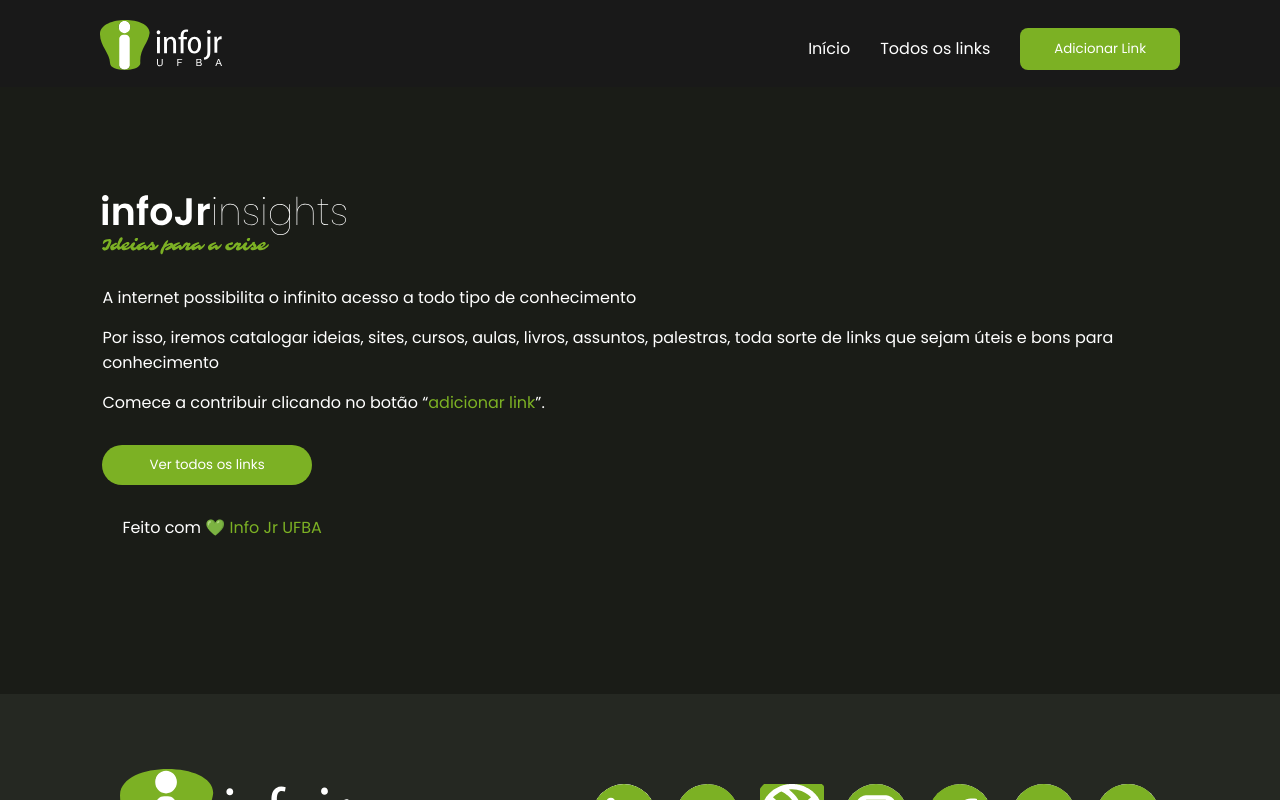
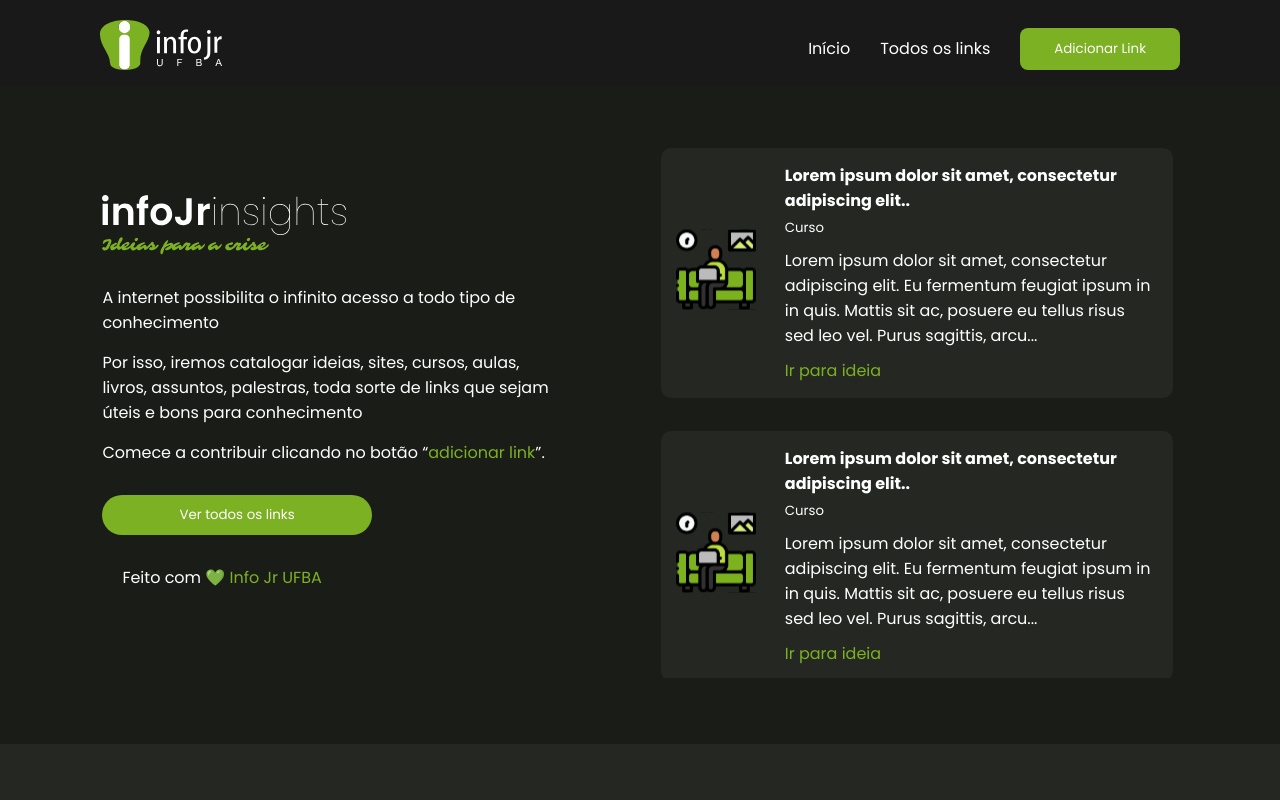
Before and after one commit to laisapereira/infojr-insights, a Next.js app in the folder front-end/infojr-insights/: page / in a window 1280 px wide. Built offline with nearby package versions, Linux system fonts and the light colour scheme.

Commit message:
eslint funcionando

```diff
--- a/front-end/infojr-insights/package.json
+++ b/front-end/infojr-insights/package.json
@@ -24,13 +24,12 @@
     "@typescript-eslint/parser": "^5.8.1",
     "eslint": "^8.5.0",
     "eslint-config-airbnb": "^19.0.4",
+    "eslint-config-airbnb-typescript": "^16.1.0",
     "eslint-config-next": "12.0.7",
     "eslint-config-prettier": "^8.3.0",
+    "eslint-config-typescript": "^3.0.0",
     "eslint-plugin-import": "^2.25.3",
-    "eslint-plugin-jsx-a11y": "^6.5.1",
     "eslint-plugin-prettier": "^4.0.0",
-    "eslint-plugin-react": "^7.28.0",
-    "eslint-plugin-react-hooks": "^4.3.0",
     "eslint-plugin-security": "^1.4.0",
     "eslint-plugin-simple-import-sort": "^7.0.0",
     "eslint-plugin-sonarjs": "^0.11.0",
--- a/front-end/infojr-insights/src/components/Cards/index.tsx
+++ b/front-end/infojr-insights/src/components/Cards/index.tsx
@@ -1,42 +1,29 @@
-import { ContainerCard, Inform } from '../../styles/card';
+import { CardContainer, ContainerCard, Inform } from '../../styles/card'
 
 const Card: React.FC = () => {
-
-    return (
-
-
-
-      < ContainerCard>
+  return (
+    <ContainerCard>
+      <CardContainer>
         <div>
-            <a href="/ideia"><img src={'icon_ideia.svg'} alt="logo" /></a>
+          <a href="/ideia">
+            <img src="icon_ideia.svg" alt="logo" />
+          </a>
         </div>
 
-
         <Inform>
-            <h4>Lorem ipsum dolor sit amet, consectetur adipiscing elit..</h4>
-            <h5> Curso </h5>
-            <p> Lorem ipsum dolor sit amet, consectetur adipiscing elit. Eu fermentum feugiat ipsum in in quis.
-            Mattis sit ac, posuere eu tellus risus sed leo vel. Purus sagittis, arcu... </p>
-            <a href="/ideia"> Ir para ideia </a>
+          <h4>Lorem ipsum dolor sit amet, consectetur adipiscing elit..</h4>
+          <h5> Curso </h5>
+          <p>
+            {' '}
+            Lorem ipsum dolor sit amet, consectetur adipiscing elit. Eu
+            fermentum feugiat ipsum in in quis. Mattis sit ac, posuere eu tellus
+            risus sed leo vel. Purus sagittis, arcu...{' '}
+          </p>
+          <a href="/ideia"> Ir para ideia </a>
         </Inform>
-
-
-
-
-      </ContainerCard>
-
-
-
-
-
-
-
-
-    );
-
+      </CardContainer>
+    </ContainerCard>
+  )
 }
 
-
-
-
 export default Card
--- a/front-end/infojr-insights/src/components/Header/index.tsx
+++ b/front-end/infojr-insights/src/components/Header/index.tsx
@@ -1,68 +1,55 @@
-import React, {useState} from 'react';
-import { Container, MenuItem, Button, Menu, Background } from '../../styles/header';
-import { MdMenu, MdClose } from 'react-icons/md'
+import React, { useState } from 'react'
+import { MdClose, MdMenu } from 'react-icons/md'
 
+import {
+  Background,
+  Button,
+  Container,
+  Menu,
+  MenuItem,
+} from '../../styles/header'
 
 const Header: React.FC = () => {
-
   const [menuAtivado, setmenuAtivado] = useState(false)
 
-    function toggleMenu () {
+  function toggleMenu() {
     setmenuAtivado(!menuAtivado)
-
   }
 
   return (
-
-
-
-
     <Container>
-
       <div>
-            <a href="/"><img src={'Logo Infojr.svg'} alt="logo" /></a>
+        <a href="/">
+          <img src="Logo Infojr.svg" alt="logo" />
+        </a>
       </div>
 
+      <Menu className={menuAtivado ? 'open' : 'closed'} onClick={toggleMenu}>
+        <button id="btn-menu" onClick={toggleMenu}>
+          {' '}
+          {menuAtivado === false ? (
+            <MdMenu size="25" color="#0000" />
+          ) : (
+            <MdClose size="25" color="#7CB124" />
+          )}
+        </button>
 
+        <nav className={menuAtivado ? 'menuOpen' : 'menuClose'}>
+          <MenuItem onClick={toggleMenu}>
+            <a href="/">Início</a>
+          </MenuItem>
+          <MenuItem onClick={toggleMenu}>
+            <a href="/filter">Todos os links</a>
+          </MenuItem>
+          <Button onClick={toggleMenu}>
+            <a href="/form">Adicionar Link</a>
+          </Button>
+        </nav>
 
-          <Menu className={menuAtivado ? "open" : "closed"} onClick ={toggleMenu}>
-            <button id="btn-menu" onClick ={toggleMenu}> {menuAtivado === false ? <MdMenu size="25" color="#0000" /> :
-            <MdClose size="25" color="#7CB124"/>
-
+        <Background className={menuAtivado ? 'overlay' : 'backClose'} />
+      </Menu>
+    </Container>
+  )
 }
 
-            </button>
-
-
-            <nav className={menuAtivado ? "menuOpen" : "menuClose"} >
-
-              <MenuItem onClick ={toggleMenu}><a href="/">Início</a></MenuItem>
-              <MenuItem onClick ={toggleMenu}><a href="/filter">Todos os links</a></MenuItem>
-              <Button onClick ={toggleMenu}><a href="/form">Adicionar Link</a></Button>
-
-            </nav>
-
-            <Background className={menuAtivado ? "overlay" : "backClose"} >
-
-            </Background>
-          </Menu>
-
-
-
-      </Container>
-
-
-
-
-
-
-
-
-    );
-
-}
-
-
-
-
 export default Header
--- a/front-end/infojr-insights/src/styles/asidehome.ts
+++ b/front-end/infojr-insights/src/styles/asidehome.ts
@@ -32,10 +32,10 @@ export const Title = styled.div`
     }
     @media(max-width: 1024px) {
         #title {
-            width: 40vw;
+            width: 30vw;
         }
         #subtitle {
-            width: 30vw;
+            width: 20vw;
         }
 
     }
@@ -57,7 +57,7 @@ export const Main = styled.div`
         width: 80%;
     }
     @media screen and (min-width: 801px) and (max-width: 1300px) {
-        width: 80vw;
+        width: 35vw;
 
 
 
@@ -70,16 +70,20 @@ export const Buttons = styled.div`
     gap: 1rem;
 
     #button-aside-two {
-        padding: 1rem 4.7rem;
+        padding: 1rem 7.7rem;
         border-radius: 3rem;
         height:max-content;
         &:hover {
             cursor:pointer;
         }
+
     }
     span {
         color:  ${props => props.theme.colors.primary}
     }
+
+
+
     @media(max-width: 768px) {
 
         width: 80%;
--- a/front-end/infojr-insights/src/styles/card.ts
+++ b/front-end/infojr-insights/src/styles/card.ts
@@ -1,27 +1,26 @@
-import styled from "styled-components";
+import styled from 'styled-components'
 
-export const ContainerCards = styled.div `
-    display:flex;
-    flex-direction:column;
-    height: 500px;
+export const ContainerCards = styled.div`
+  display: flex;
+  flex-direction: column;
+  height: 550px;
   width: 233vw;
-    overflow:auto;
+  overflow: auto;
   ::-webkit-scrollbar {
-        display:none;
+    display: none;
   }
-    @media(max-width: 1024px) {
-        width:80vw;
-        height: 100vh;
+  @media (max-width: 1024px) {
+    width: 90vw;
     margin-left: -5vw;
-
-
-
-
   }
-
 `
 
-export const ContainerCard = styled.div `
+export const ContainerCard = styled.div`
+  margin-top: 2rem;
+  margin-bottom: 1.3rem;
+`
+
+export const CardContainer = styled.div`
     display:flex;
     gap: 2.9rem;
     align-items:center;
@@ -31,14 +30,16 @@ export const ContainerCard = styled.div `
     padding: 2rem;
     border-radius: 1rem;
     width: 55vw;
-    margin: 0 auto 2.9rem 0;
-    margin-bottom: 2.9rem;
+    margin: 0 auto;
+
+
     &:hover{
-            box-shadow: red;
+        cursor:pointer;
+        box-shadow: 1px 1px 2px 2px ${props => props.theme.colors.primary};
 
     }
 
-    @media(max-width: 800px) {
+    @media(max-width: 840px) {
         width: 80vw;
 
         flex-direction:column;
@@ -50,35 +51,52 @@ export const ContainerCard = styled.div `
         }
     }
 
-    @media screen and (min-width: 801px) and (max-width: 1200px) {
-        width: 80vw;
+    @media screen and (min-width: 841px) and (max-width:900px ) {
+        width: 40vw;
+
+        flex-direction:column;
+        gap:0;
+
+
+        img {
+            display:none;
+        }
+    }
+
+    @media screen and (min-width: 901px) and (max-width: 1300px) {
+        width: 40vw;
         padding: 1.5rem;
         margin
     }
 
 
 
+
 `
 
-export const Inform = styled.div `
-    display:flex;
-    flex-direction:column;
+export const Inform = styled.div`
+  display: flex;
+  flex-direction: column;
   gap: 0.5rem;
+
   p {
     padding-top: 0.5rem;
     font-weight: 400;
   }
+
   h5 {
     font-weight: lighter;
   }
+
   a {
     color: ${props => props.theme.colors.primary};
     padding-top: 0.5rem;
+
+    &:hover {
+      text-decoration: underline;
     }
-    @media(max-width: 768px) {
+  }
+  @media (max-width: 768px) {
     overflow: hidden;
-
-
-
   }
 `
--- a/front-end/infojr-insights/src/styles/global.ts
+++ b/front-end/infojr-insights/src/styles/global.ts
@@ -39,20 +39,19 @@ button:hover {
     align-items:center;
     gap: 8rem;
 }
-@media(max-width: 1024px) {
+@media(max-width: 850px) {
 
     .container-home {
         flex-direction: column;
-        gap: 0;
+        gap: 5rem;
         padding-bottom: 16.4rem;
     }
 }
-@media screen and (min-width: 1025px) and (max-width: 1200px) {
+@media screen and (min-width: 851px) and (max-width: 1200px) {
     .container-home {
         flex-direction:row;
         gap: 5rem;
         padding-bottom: 16.4rem;
-        padding-left: 6vw;
     }
 }
 `
--- a/front-end/infojr-insights/src/styles/header.ts
+++ b/front-end/infojr-insights/src/styles/header.ts
@@ -1,19 +1,16 @@
-import styled from "styled-components"
+import styled from 'styled-components'
 
-
-export const Container = styled.div `
-    display:flex;
+export const Container = styled.div`
+  display: flex;
   justify-content: space-between;
-    align-items:center;
+  align-items: center;
   padding: 2rem 10rem 1rem 10rem;
   z-index: 1000;
   background: #191919;
 
-
   @media (max-width: 768px) {
     padding: 2rem 5rem;
     justify-content: space-between;
-
 
     div img {
       width: 16vw;
@@ -23,30 +20,26 @@ export const Container = styled.div `
   @media screen and (min-width: 769px) and (max-width: 1024px) {
     padding: 2rem 5.5rem 1rem 4rem;
   }
-
-
-
 `
 
-export const MenuItem = styled.a `
-
-    a: hover {
-        color:  ${props => props.theme.colors.second}
-
+export const MenuItem = styled.a`
+  &: hover {
+    color: ${props => props.theme.colors.second};
   }
 `
 
-
-
 export const Button = styled.button`
-
   height: max-content;
   border-radius: 0.8rem;
-    background-color:  ${props => props.theme.colors.primary};
+  background-color: ${props => props.theme.colors.primary};
   padding: 1.1rem;
 
   &: hover {
-        background-color:  ${props => props.theme.colors.second};
+    background-color: ${props => props.theme.colors.second};
+  }
+
+  &:focus {
+    background-color: ${props => props.theme.colors.second};
   }
 
   a {
@@ -54,57 +47,44 @@ export const Button = styled.button`
   }
 
   @media (max-width: 768px) {
-
-
-
     a {
       padding: 0.6rem 2.3rem;
     }
+  }
+`
 
-    }
-
-
-
-
-`;
-
-
-    export const Menu = styled.menu `
-
+export const Menu = styled.menu`
   #btn-menu {
-            display:none
+    display: none;
   }
 
   nav {
-            display:flex;
-            align-items:center;
+    display: flex;
+    align-items: center;
     gap: 3rem;
   }
 
-
   @media (max-width: 768px) {
-            #btn-menu{
-                display:flex;
+    #btn-menu {
+      display: flex;
     }
 
     .menuOpen {
-                flex-direction:column;
-                justify-content:center;
-                position:absolute;
-                width:70vw;
+      flex-direction: column;
+      justify-content: center;
+      position: absolute;
+      width: 70vw;
       top: 6rem;
       right: 15%;
       height: 50vh;
       border-radius: 1.2rem;
       background-color: ${props => props.theme.colors.background};
-                overflow:hidden;
+      overflow: hidden;
       z-index: 10;
-
-
     }
 
     .menuClose {
-                display:none;
+      display: none;
     }
 
     #btn-menu {
@@ -120,39 +100,21 @@ export const Button = styled.button`
       backdrop-filter: blur(0.15rem);
       background-color: rgba(0, 0, 0, 0.5);
     }
-
-
-
-
-
-
-
-
-
-
-
-
-
   }
-
-
-
 `
 
-    export const Background = styled.div `
-
-
+export const Background = styled.div`
   .overlay:before {
-                    content:"";
-                    width:100vw;
-                    background: rgba(26, 28, 23, 0,6);
-                    position:absolute;
+    content: '';
+    width: 100vw;
+    background: rgba(26, 28, 23, 0, 6);
+    position: absolute;
     z-index: -1;
-                    left:0;
+    left: 0;
 
     background-color: blue;
     opacity: 0.2;
-                    position:absolute;
+    position: absolute;
     height: 50vh;
 
     -webkit-filter: blur(15px);
@@ -160,27 +122,11 @@ export const Button = styled.button`
     -o-filter: blur(15px);
     -ms-filter: blur(15px);
     filter: blur(15px);
-
-
-
   }
 
-
   .overlay {
-                    position:absolute;
+    position: absolute;
     left: 0;
-                    z-index:0;
-
+    z-index: 0;
   }
-
-
-
-
-
-
-
-
-
-
-
 `
```
Also changed, not shown: front-end/infojr-insights/src/styles/filter.ts (+8 -17 lines), front-end/infojr-insights/src/styles/ideia.ts (+42 -69 lines), front-end/infojr-insights/.eslintrc.js, 1 other file (tests, documents, lock files or other folders). Lines whose indentation alone changed are shown as unchanged.
